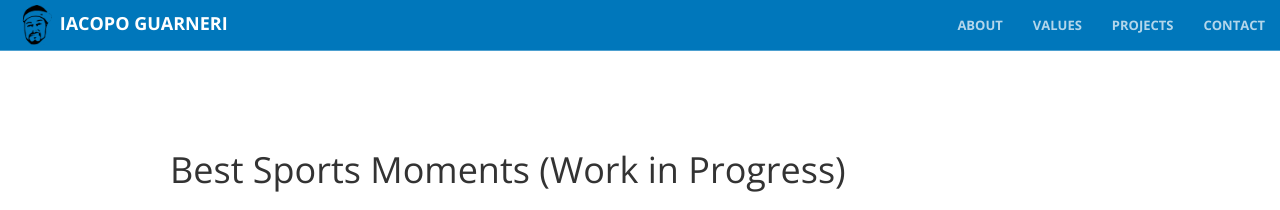
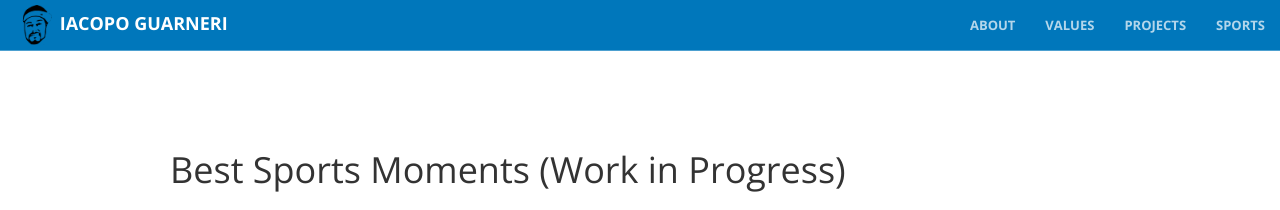
Before and after one commit to iacoposk8/iacoposk8.github.io, a Jekyll site: the page built from sports.html, in a window 1280 px wide. Shown: the top 210 px of the page. Built offline with Jekyll 4.4.1, drawn with Linux system fonts in a browser that asks for light colours; a script that is not in the unit is left out.

Commit message:
Update nav.html

```diff
--- a/_includes/nav.html
+++ b/_includes/nav.html
@@ -24,7 +24,7 @@
                     <a class="page-scroll" href="/#projects">Projects</a>
                 </li>
                 <li>
-                    <a class="page-scroll" href="/#contact">Contact</a>
+                    <a class="page-scroll" href="/#sports">Sports</a>
                 </li>
             </ul>
         </div>
```
